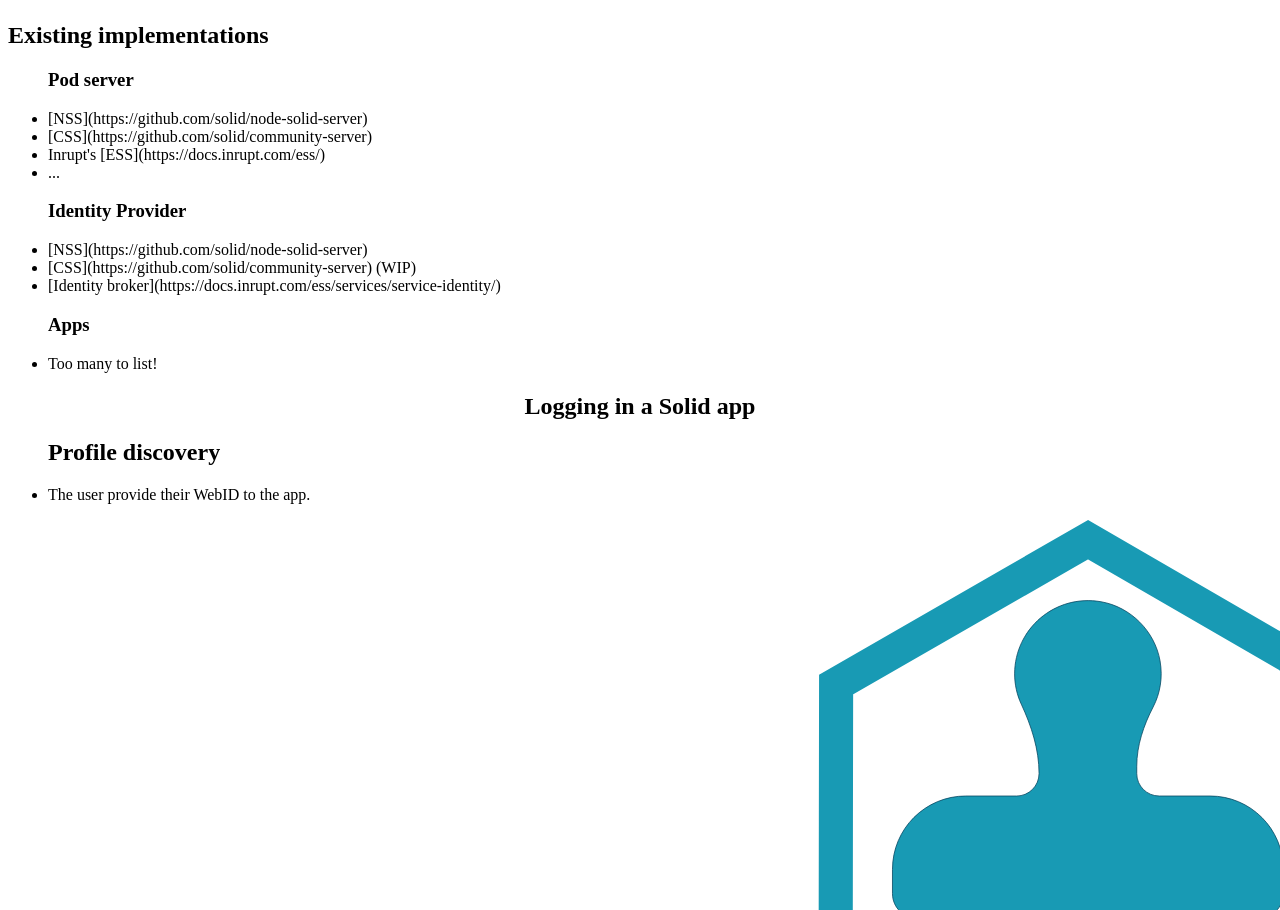
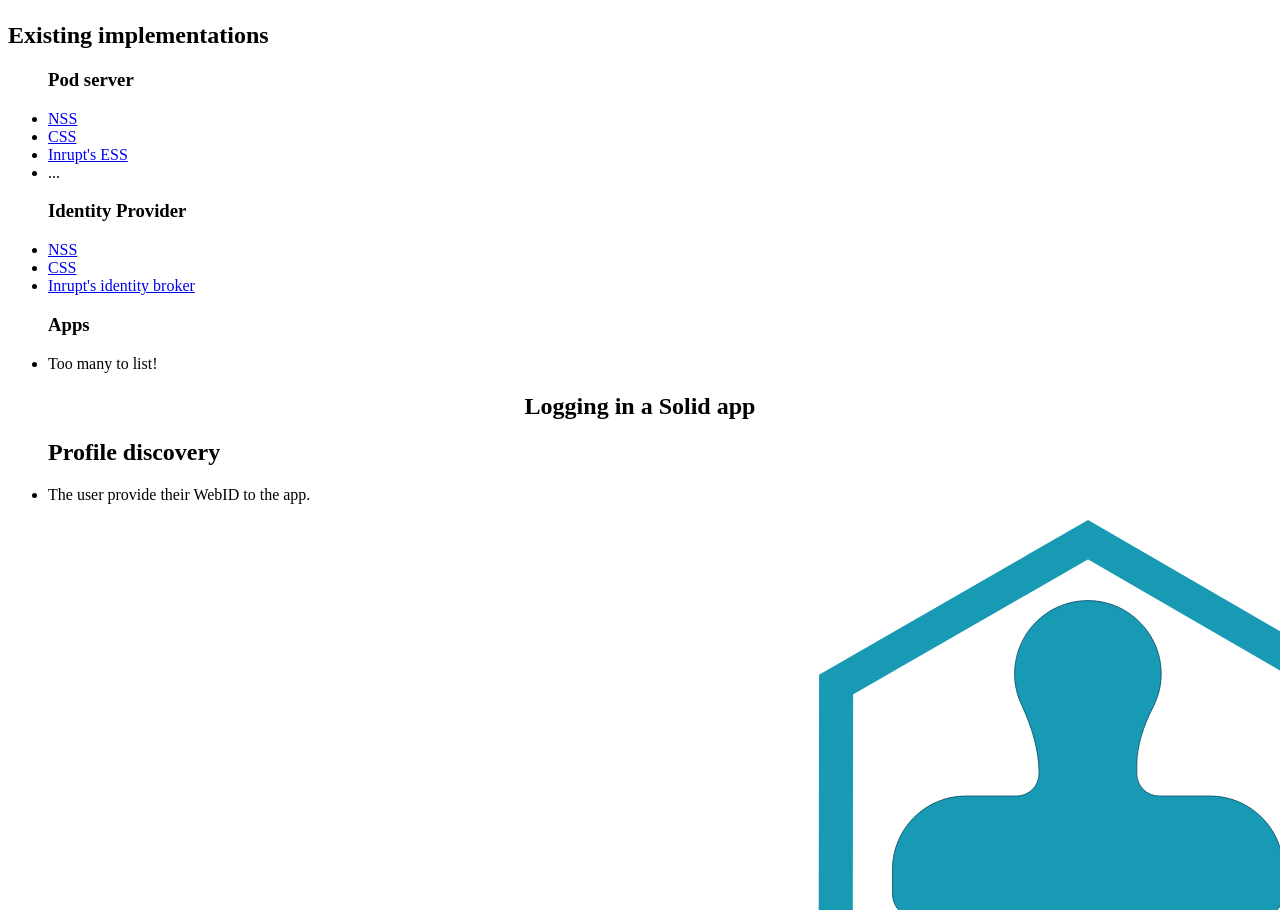
Before and after one commit to NSeydoux/slides-solid-intro, a website: page index.html in a window 1280 px wide. Shown: the part 9348-10258 px from the top of the page. Drawn offline with nearby package versions, Linux system fonts and the light colour scheme.

Commit message:
Rewrote MD links into HTML

```diff
--- a/index.html
+++ b/index.html
@@ -128,16 +128,16 @@
         <div class="columns three">
             <ul>
                 <h3>Pod server</h3>
-                <li>[NSS](https://github.com/solid/node-solid-server)</li>
-                <li>[CSS](https://github.com/solid/community-server)</li>
-                <li>Inrupt's [ESS](https://docs.inrupt.com/ess/)</li>
+                <li><a href="https://github.com/solid/node-solid-server">NSS</a></li>
+                <li><a href="https://github.com/solid/community-server">CSS</a></li>
+                <li><a href="https://docs.inrupt.com/ess/">Inrupt's ESS</a></li>
                 <li>...</li>
             </ul>
             <ul>
                 <h3>Identity Provider</h3>
-                <li>[NSS](https://github.com/solid/node-solid-server)</li>
-                <li>[CSS](https://github.com/solid/community-server) (WIP)</li>
-                <li>[Identity broker](https://docs.inrupt.com/ess/services/service-identity/)</li>
+                <li><a href="https://github.com/solid/node-solid-server">NSS</a></li>
+                <li><a href="https://github.com/solid/community-server">CSS</a></li>
+                <li><a href="https://docs.inrupt.com/ess/services/service-identity/">Inrupt's identity broker</a></li>
             </ul>
             <ul>
                 <h3>Apps</h3>
```
